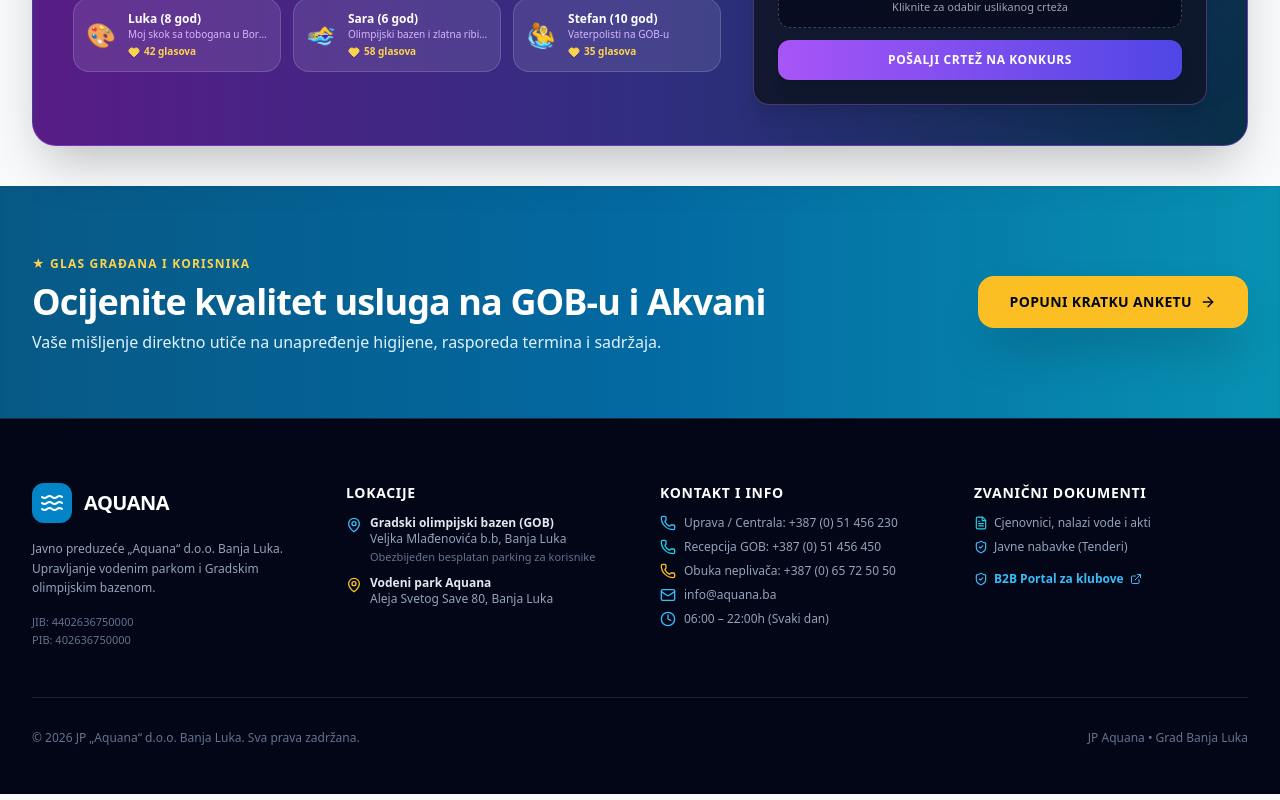
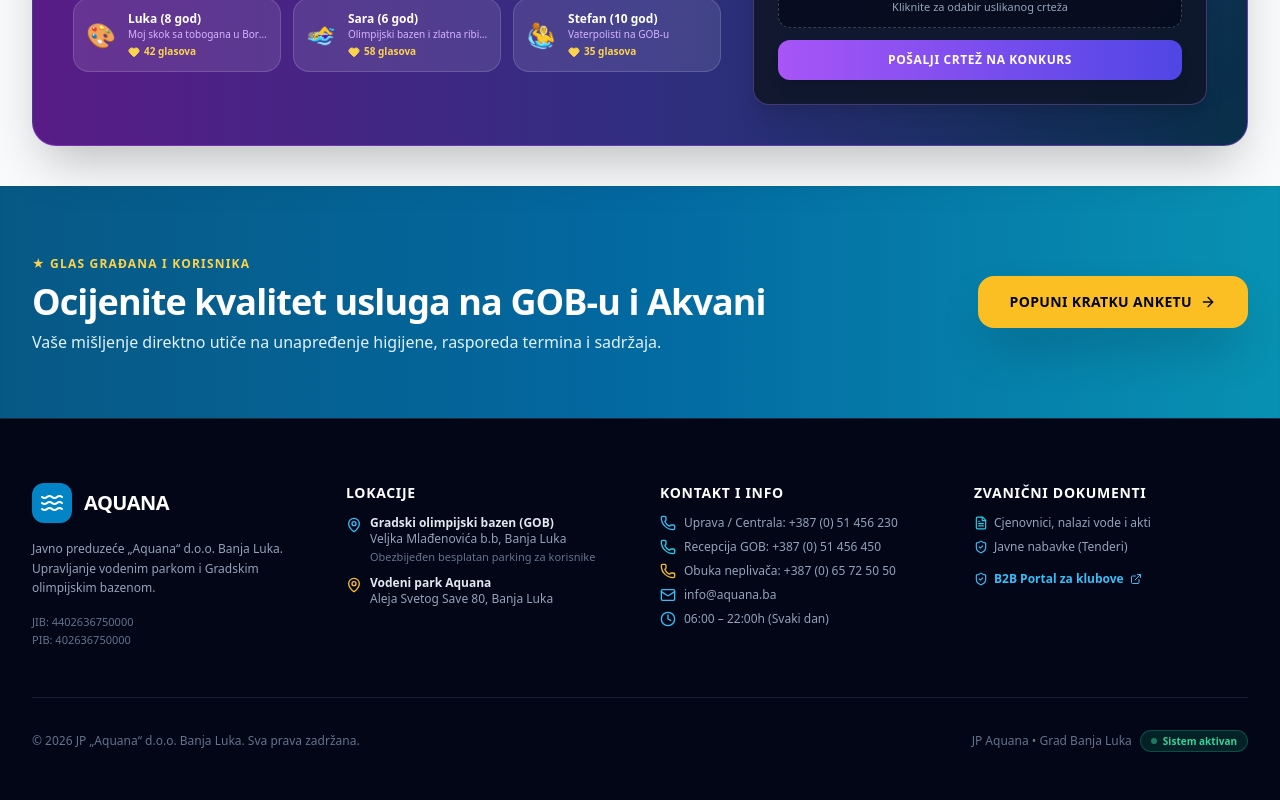
Before and after one commit to sinisazelic-blip/aquanaweb, a Next.js app: page / in a window 1280 px wide. Shown: the part 7220-8020 px from the top of the page. Built offline with nearby package versions, Linux system fonts and the light colour scheme.

Commit message:
Test CI/CD automated deployment: add system status badge to footer

```diff
--- a/src/components/Footer.tsx
+++ b/src/components/Footer.tsx
@@ -115,8 +115,12 @@ export default function Footer({ currentLang }: FooterProps) {
 
         <div className="pt-8 flex flex-col sm:flex-row items-center justify-between text-xs text-slate-500 gap-4">
           <p>© {new Date().getFullYear()} JP „Aquana“ d.o.o. Banja Luka. Sva prava zadržana.</p>
-          <p className="flex items-center gap-1.5">
+          <p className="flex items-center gap-2">
             <span>JP Aquana • Grad Banja Luka</span>
+            <span className="inline-flex items-center gap-1.5 px-2.5 py-0.5 rounded-full bg-emerald-500/15 text-emerald-400 font-bold text-[10px] border border-emerald-500/30">
+              <span className="w-1.5 h-1.5 rounded-full bg-emerald-400 animate-pulse"></span>
+              Sistem aktivan
+            </span>
           </p>
         </div>
       </div>
```
